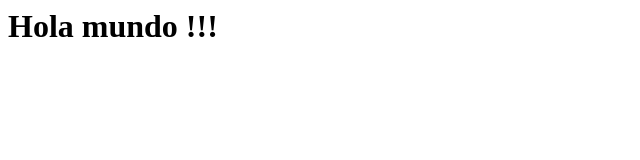
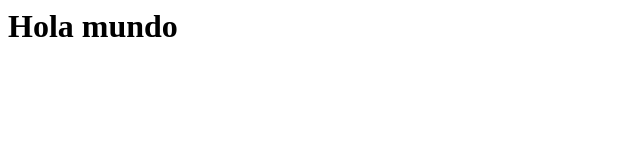
Before and after one commit to diegoalexandertrujillomedina-a11y/TrabajoE, a plain HTML site: page index.html in a window 1280 px wide. Shown: the full height of the page, 0-640 px from the left. Drawn offline with Linux system fonts and the light colour scheme.

Commit message:
modificamos el titulo

```diff
--- a/index.html
+++ b/index.html
@@ -1 +1 @@
-<h1>Hola mundo !!! </h1>
+<h1>Hola mundo </h1>
```
